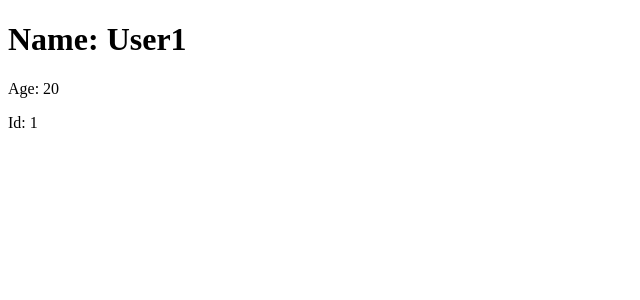
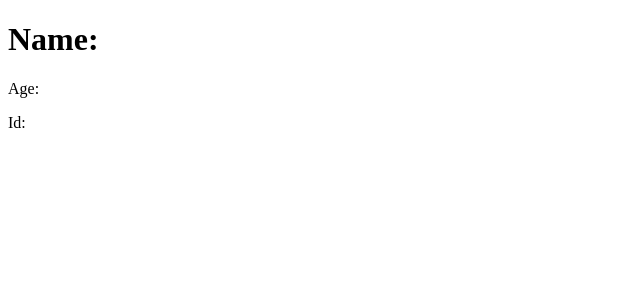
Before and after one commit to vaishnavisantosh/custom-error-demo-nxtJS, a Next.js app: page /users/1 in a window 1280 px wide. Shown: the top 300 px of the page, without its empty margins (0-640 px from the left). Built offline with nearby package versions, Linux system fonts and the light colour scheme.

Commit message:
passed empty data

```diff
--- a/pages/users/[id].js
+++ b/pages/users/[id].js
@@ -1,11 +1,7 @@
 import Error from "../_error";
 import Custom404 from "../404";
 const users = [
-  {
-    id: 1,
-    name: "User1",
-    age: 20,
-  },
+  {},
   {
     id: 2,
     name: "User2",
```
Also changed, not shown: pages/index.js (+8 -4 lines).
